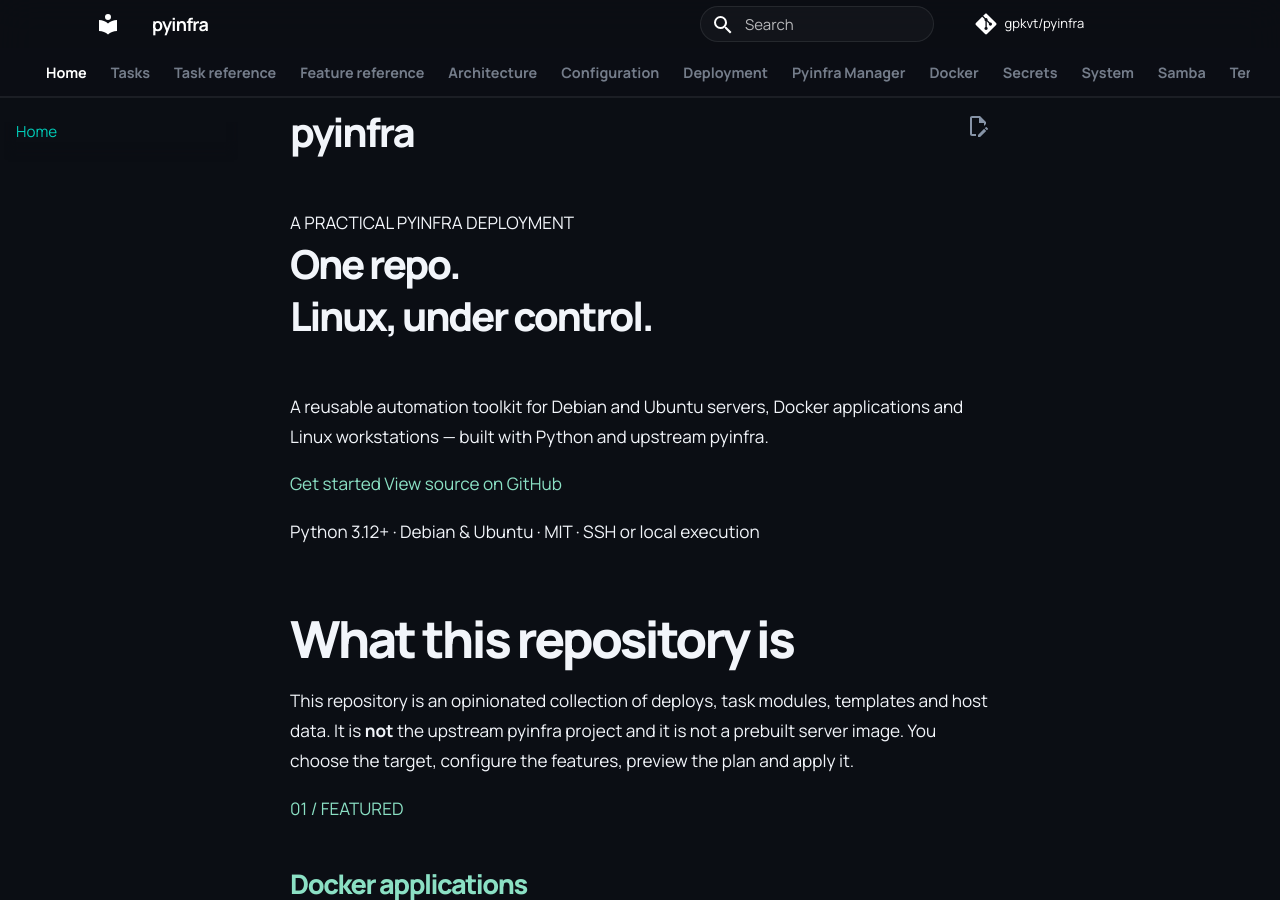
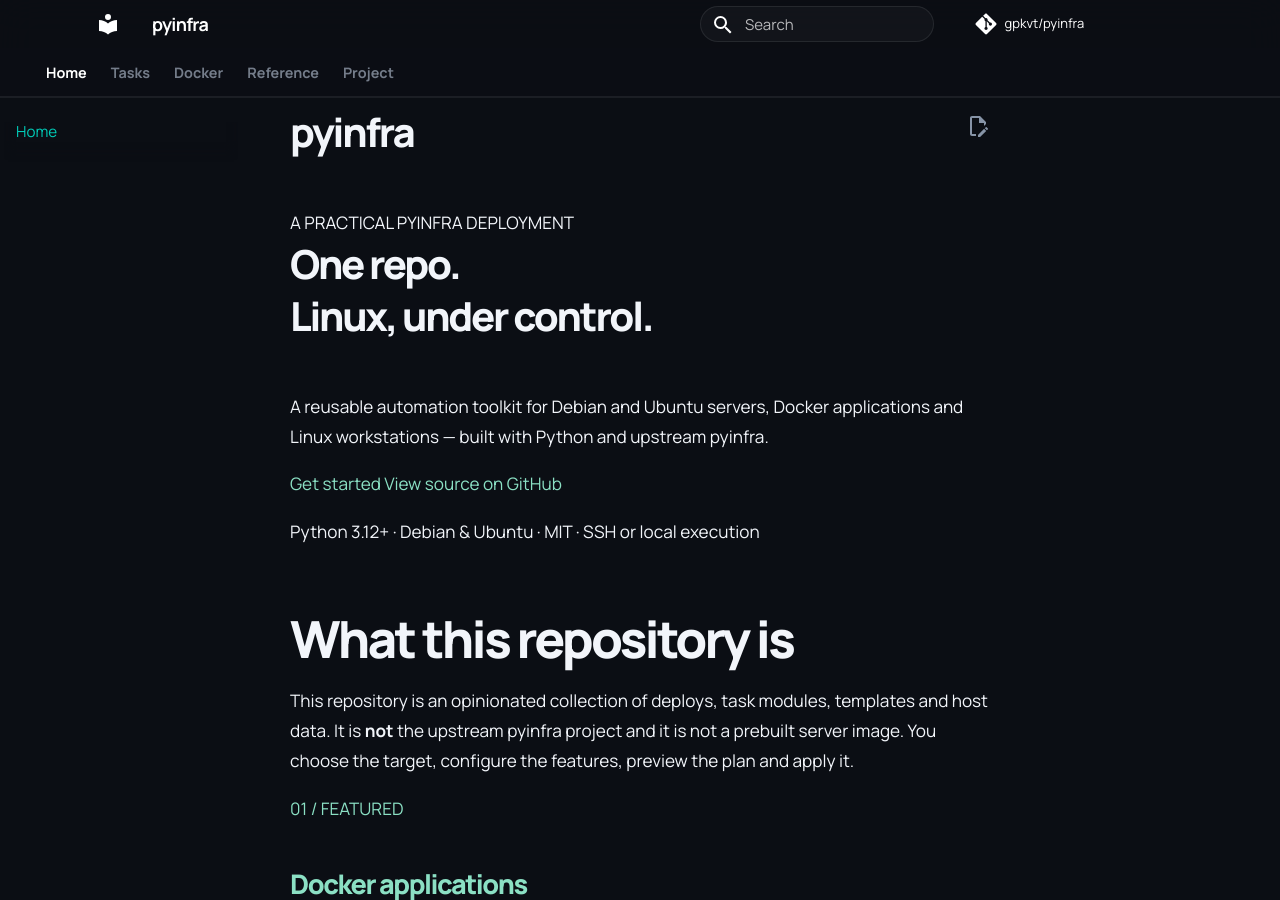
Before and after one commit to gpkvt/pyinfra, an MkDocs documentation site: the page built from docs/index.md, in a window 1280 px wide and 900 px high. Built offline with MkDocs 1.6.1 and Material for MkDocs 9.7.7, drawn with Linux system fonts in a browser that asks for light colours; some web fonts are replaced; comment, search, counter and statistics services are not loaded; part of the change alters nothing that is shown.

Commit message:
docs: rebuild mkdocs.yml

```diff
--- a/mkdocs.yml
+++ b/mkdocs.yml
@@ -1,8 +1,8 @@
 ---
 site_name: pyinfra
 site_description: >-
-  Configuration-driven Linux infrastructure and workstation automation for
-  Debian and Ubuntu.
+  A practical pyinfra deployment for Debian and Ubuntu servers, Docker services
+  and Linux workstations.
 site_url: https://gpkvt.github.io/pyinfra/
 repo_url: https://github.com/gpkvt/pyinfra
 repo_name: gpkvt/pyinfra
@@ -60,16 +60,19 @@ plugins:
 nav:
   - Home: index.md
   - Tasks: tasks-overview.md
-  - Task reference: tasks.md
-  - Feature reference: feature-reference.md
-  - Architecture: architecture.md
-  - Configuration: configuration.md
-  - Deployment: deployment.md
-  - Pyinfra Manager: pyinfra-manager.md
   - Docker: docker.md
-  - Secrets: secrets.md
-  - System: system.md
-  - Samba: samba.md
-  - Templates: templates.md
-  - Development: development.md
-  - Changelog: changelog.md
+  - Reference:
+      - Feature reference: feature-reference.md
+      - Task reference: tasks.md
+      - Configuration: configuration.md
+      - Deployment: deployment.md
+  - Project:
+      - Upstream pyinfra: upstream.md
+      - Architecture: architecture.md
+      - Pyinfra Manager: pyinfra-manager.md
+      - Secrets: secrets.md
+      - System: system.md
+      - Samba: samba.md
+      - Templates: templates.md
+      - Development: development.md
+      - Changelog: changelog.md
```
